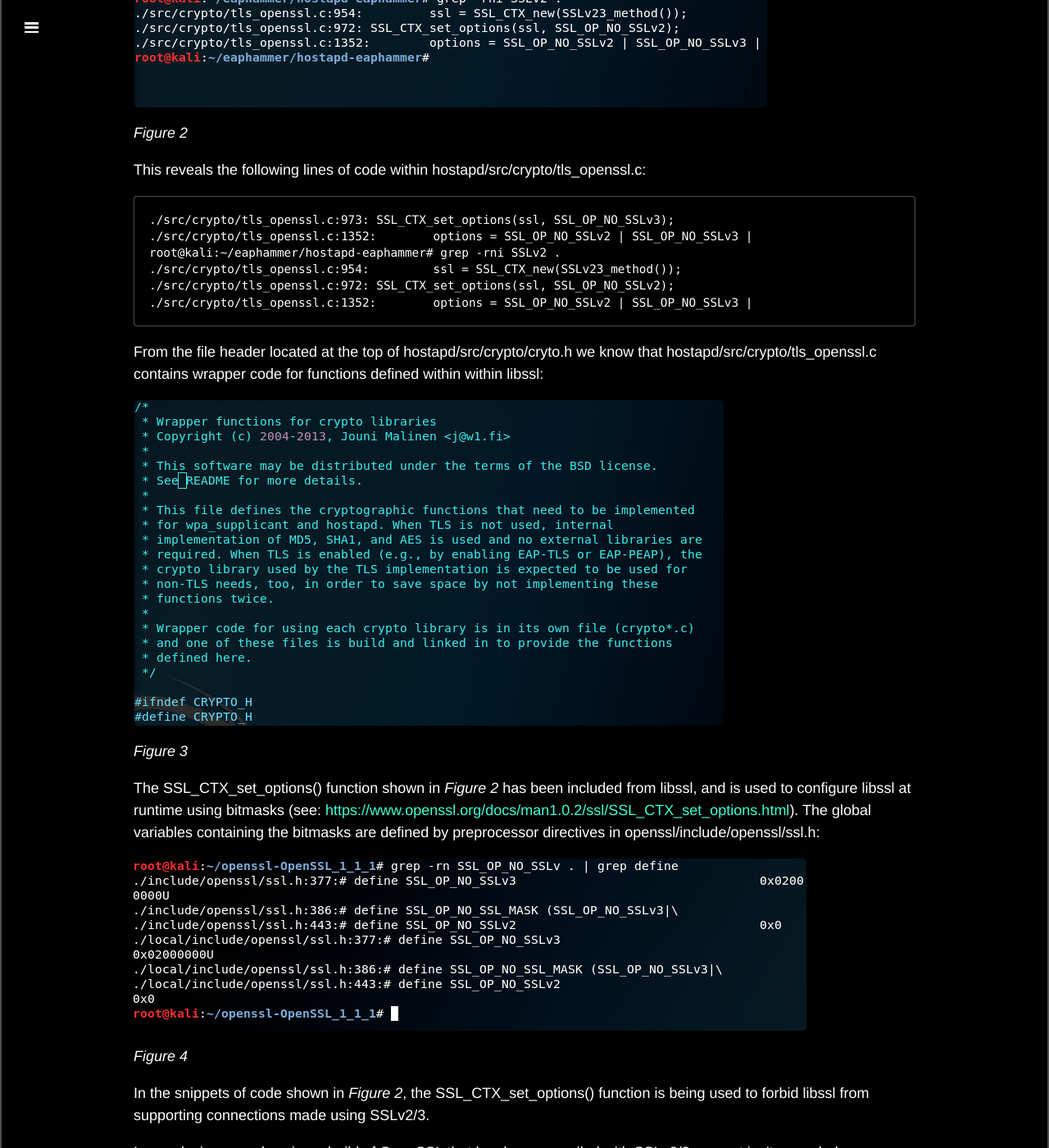
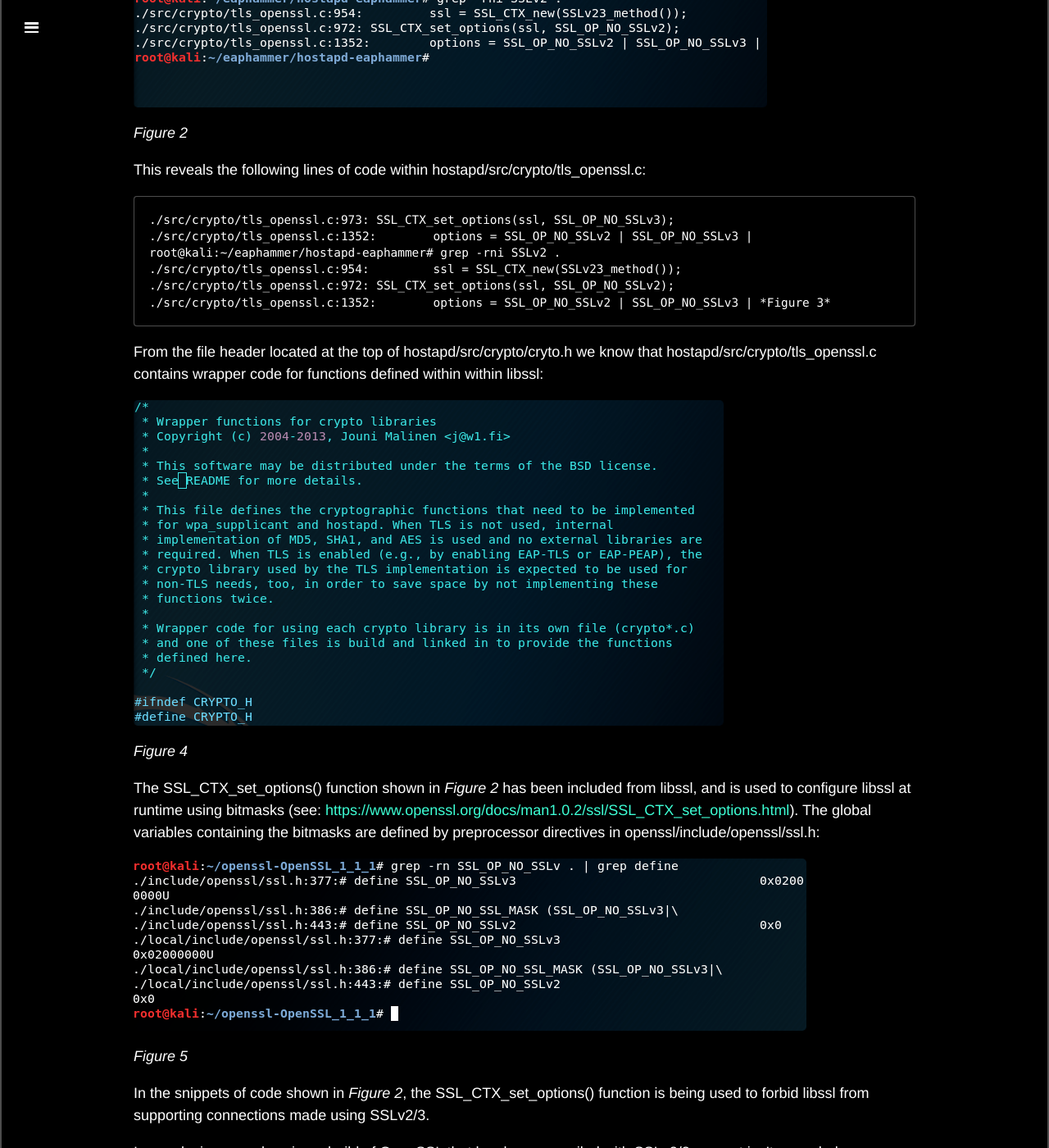
Before and after one commit to s0lst1c3/s0lst1c3.github.io, a Jekyll site: the page built from _posts/2019-01-31-adding-sslv23-support-to-eaphammer.md, in a window 1280 px wide and 1400 px high, scrolled down 2122 px. Shown: the whole window at 82% size. Built offline with Jekyll 4.4.1, drawn with Linux system fonts in a browser that asks for light colours; Markdown is read by kramdown in place of the engine named in the settings; comment, search, counter and statistics services are not loaded.

Commit message:
updating post

```diff
--- a/_posts/2019-01-31-adding-sslv23-support-to-eaphammer.md
+++ b/_posts/2019-01-31-adding-sslv23-support-to-eaphammer.md
@@ -54,16 +54,17 @@ This reveals the following lines of code within hostapd/src/crypto/tls\_openssl.
 	./src/crypto/tls_openssl.c:954:		ssl = SSL_CTX_new(SSLv23_method());
 	./src/crypto/tls_openssl.c:972:	SSL_CTX_set_options(ssl, SSL_OP_NO_SSLv2);
 	./src/crypto/tls_openssl.c:1352:	options = SSL_OP_NO_SSLv2 | SSL_OP_NO_SSLv3 |
+*Figure 3*
 
 From the file header located at the top of hostapd/src/crypto/cryto.h we know that hostapd/src/crypto/tls\_openssl.c contains wrapper code for functions defined within within libssl:
 
-![Figure 3](http://s0lst1c3.github.io/images/eaphammer-sslv23/crypto-dot-h-header.png)
-*Figure 3*
+![Figure 4](http://s0lst1c3.github.io/images/eaphammer-sslv23/crypto-dot-h-header.png)
+*Figure 4*
 
 The SSL\_CTX\_set\_options() function shown in *Figure 2* has been included from libssl, and is used to configure libssl at runtime using bitmasks (see: [ https://www.openssl.org/docs/man1.0.2/ssl/SSL_CTX_set_options.html](https://www.openssl.org/docs/man1.0.2/ssl/SSL_CTX_set_options.html)). The global variables containing the bitmasks are defined by preprocessor directives in openssl/include/openssl/ssl.h:
 
-![Figure 4](http://s0lst1c3.github.io/images/eaphammer-sslv23/libssl-no-sslv-def.png)
-*Figure 4*
+![Figure 5](http://s0lst1c3.github.io/images/eaphammer-sslv23/libssl-no-sslv-def.png)
+*Figure 5*
 
  In the snippets of code shown in *Figure 2*, the SSL\_CTX\_set\_options() function is being used to forbid libssl from supporting connections made using SSLv2/3.
 
```
